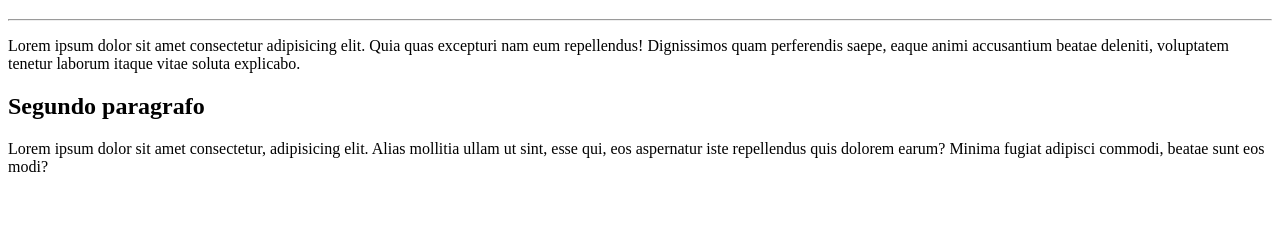
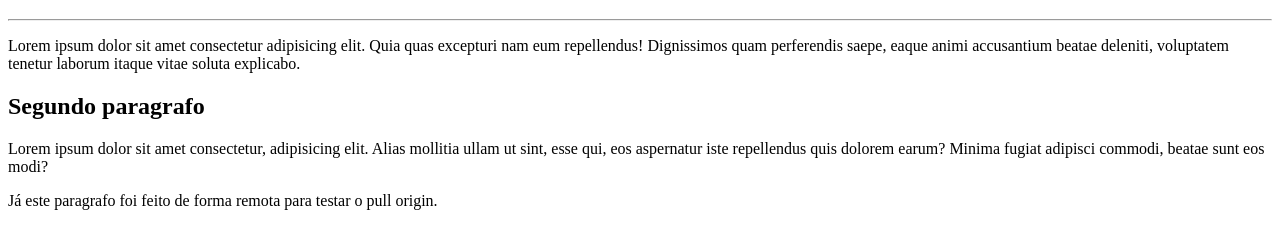
Before and after one commit to Brenojbs/Dev-Malhar, a plain HTML site: page site-exemplo/index.html in a window 1280 px wide. Shown: the part 61-310 px from the top of the page. Drawn offline with Linux system fonts and the light colour scheme.

Commit message:
Paragrafo feito remotamente

```diff
--- a/site-exemplo/index.html
+++ b/site-exemplo/index.html
@@ -12,5 +12,6 @@
     <p>Lorem ipsum dolor sit amet consectetur adipisicing elit. Quia quas excepturi nam eum repellendus! Dignissimos quam perferendis saepe, eaque animi accusantium beatae deleniti, voluptatem tenetur laborum itaque vitae soluta explicabo.</p>
     <h2>Segundo paragrafo</h2>
     <p>Lorem ipsum dolor sit amet consectetur, adipisicing elit. Alias mollitia ullam ut sint, esse qui, eos aspernatur iste repellendus quis dolorem earum? Minima fugiat adipisci commodi, beatae sunt eos modi?</p>
+    <p> Já este paragrafo foi feito de forma remota para testar o pull origin.</p>
 </body>
 </html>
```
